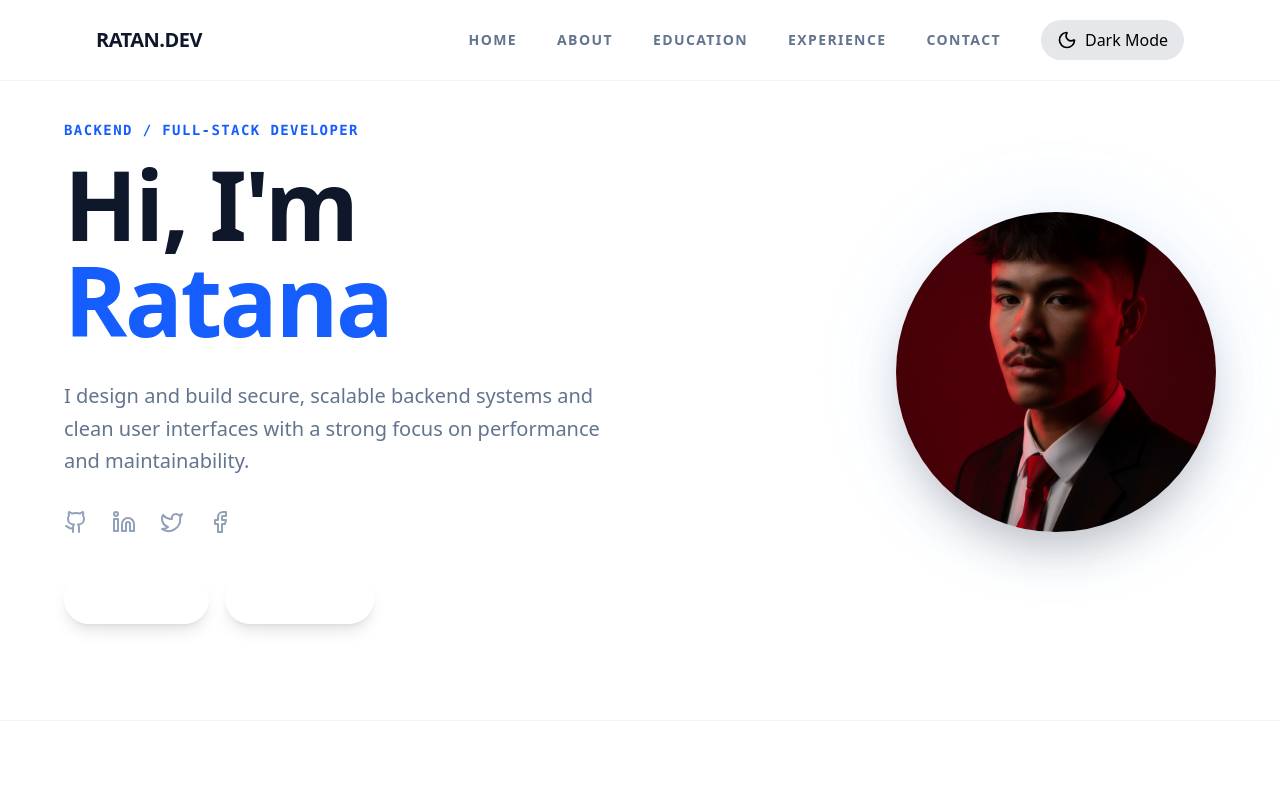
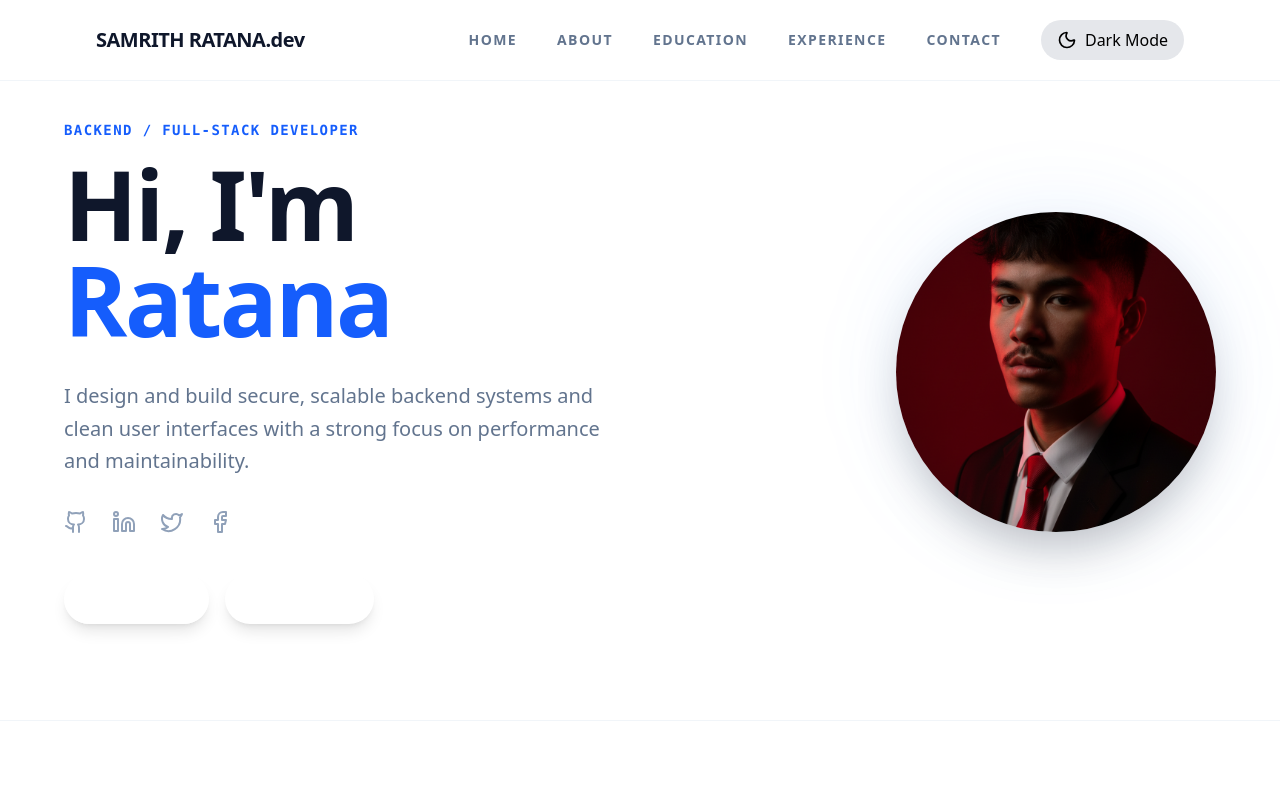
Before and after one commit to samrith-ratana/portfolio, a Next.js app: page / in a window 1280 px wide. Shown: the top 800 px of the page. Built offline with nearby package versions, Linux system fonts and the light colour scheme.

Commit message:
add vrecel v2.0.4

```diff
--- a/src/components/Navbar.tsx
+++ b/src/components/Navbar.tsx
@@ -26,7 +26,7 @@ export default function Navbar() {
     <nav className="fixed top-0 w-full bg-white/80 dark:bg-slate-950/80 backdrop-blur-lg z-50 border-b border-slate-100 dark:border-slate-800 transition-colors duration-300">
       <div className="max-w-6xl mx-auto px-8 py-5 flex justify-between items-center">
         <span className="text-xl font-extrabold tracking-tight text-slate-900 dark:text-white">
-          RATAN.DEV
+          SAMRITH RATANA.dev
         </span>
 
         <div className="flex items-center space-x-10">
@@ -42,7 +42,7 @@ export default function Navbar() {
             ))}
           </div>
 
-<ThemeToggle/>
+        <ThemeToggle/>
         </div>
       </div>
     </nav>
```
